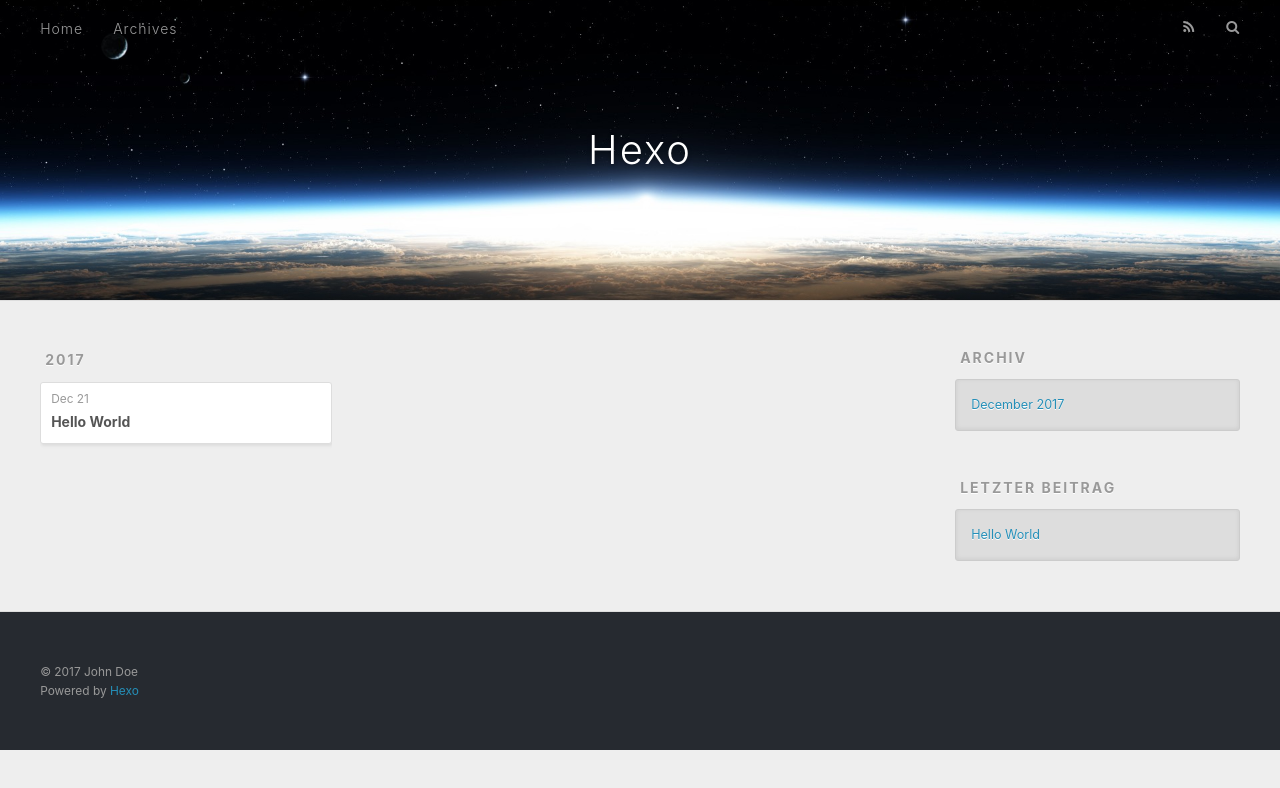
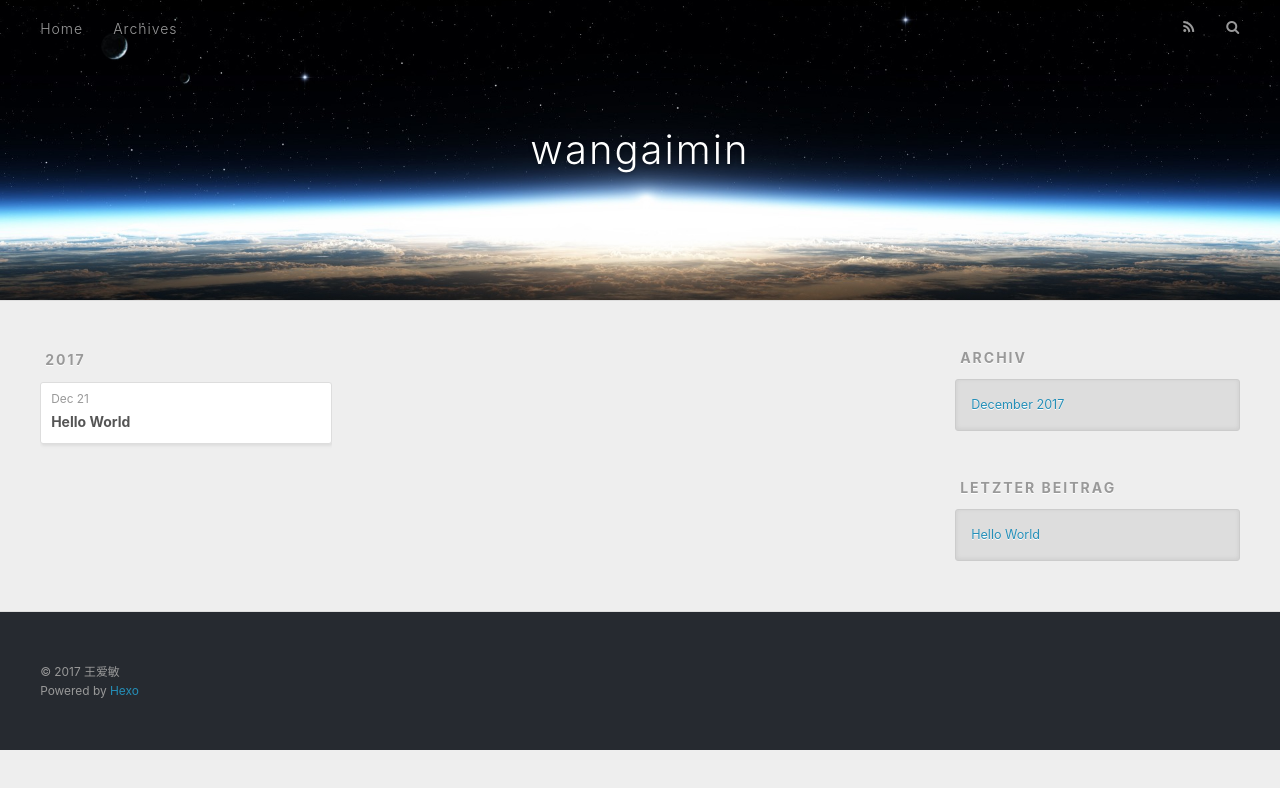
Before and after one commit to wangaiminmin/wangaiminmin.github.io, a plain HTML site: page archives/2017/12/index.html in a window 1280 px wide. Drawn offline with nearby package versions, Linux system fonts and the light colour scheme.

Commit message:
Site updated: 2017-12-21 17:35:35

```diff
--- a/archives/2017/12/index.html
+++ b/archives/2017/12/index.html
@@ -5,16 +5,16 @@
 
 
 
-  <title>Archiv: 2017/12 | Hexo</title>
+  <title>Archiv: 2017/12 | wangaimin</title>
   <meta name="viewport" content="width=device-width, initial-scale=1, maximum-scale=1">
   <meta property="og:type" content="website">
-<meta property="og:title" content="Hexo">
+<meta property="og:title" content="wangaimin">
 <meta property="og:url" content="https://wangaiminmin.github.io/archives/2017/12/index.html">
-<meta property="og:site_name" content="Hexo">
+<meta property="og:site_name" content="wangaimin">
 <meta name="twitter:card" content="summary">
-<meta name="twitter:title" content="Hexo">
+<meta name="twitter:title" content="wangaimin">
 
-    <link rel="alternate" href="/atom.xml" title="Hexo" type="application/atom+xml">
+    <link rel="alternate" href="/atom.xml" title="wangaimin" type="application/atom+xml">
 
 
     <link rel="icon" href="/favicon.png">
@@ -33,7 +33,7 @@
   <div id="header-outer" class="outer">
     <div id="header-title" class="inner">
       <h1 id="logo-wrap">
-        <a href="/" id="logo">Hexo</a>
+        <a href="/" id="logo">wangaimin</a>
       </h1>
 
     </div>
@@ -138,7 +138,7 @@
 
   <div class="outer">
     <div id="footer-info" class="inner">
-      &copy; 2017 John Doe<br>
+      &copy; 2017 王爱敏<br>
       Powered by <a href="http://hexo.io/" target="_blank">Hexo</a>
     </div>
   </div>
```
Also changed, not shown: 2017/12/21/hello-world/index.html (+6 -6 lines), archives/2017/index.html (+7 -7 lines), archives/index.html (+7 -7 lines), index.html (+8 -8 lines).
